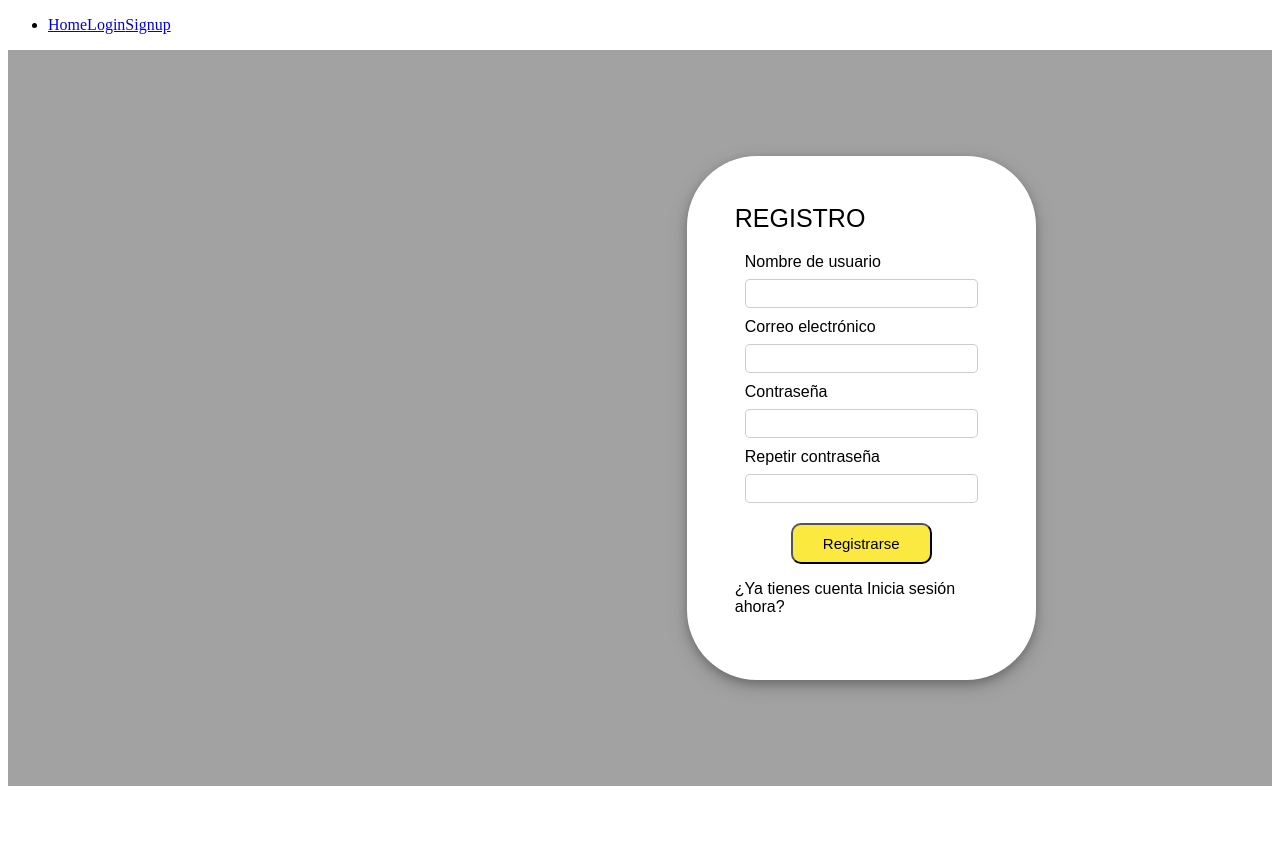
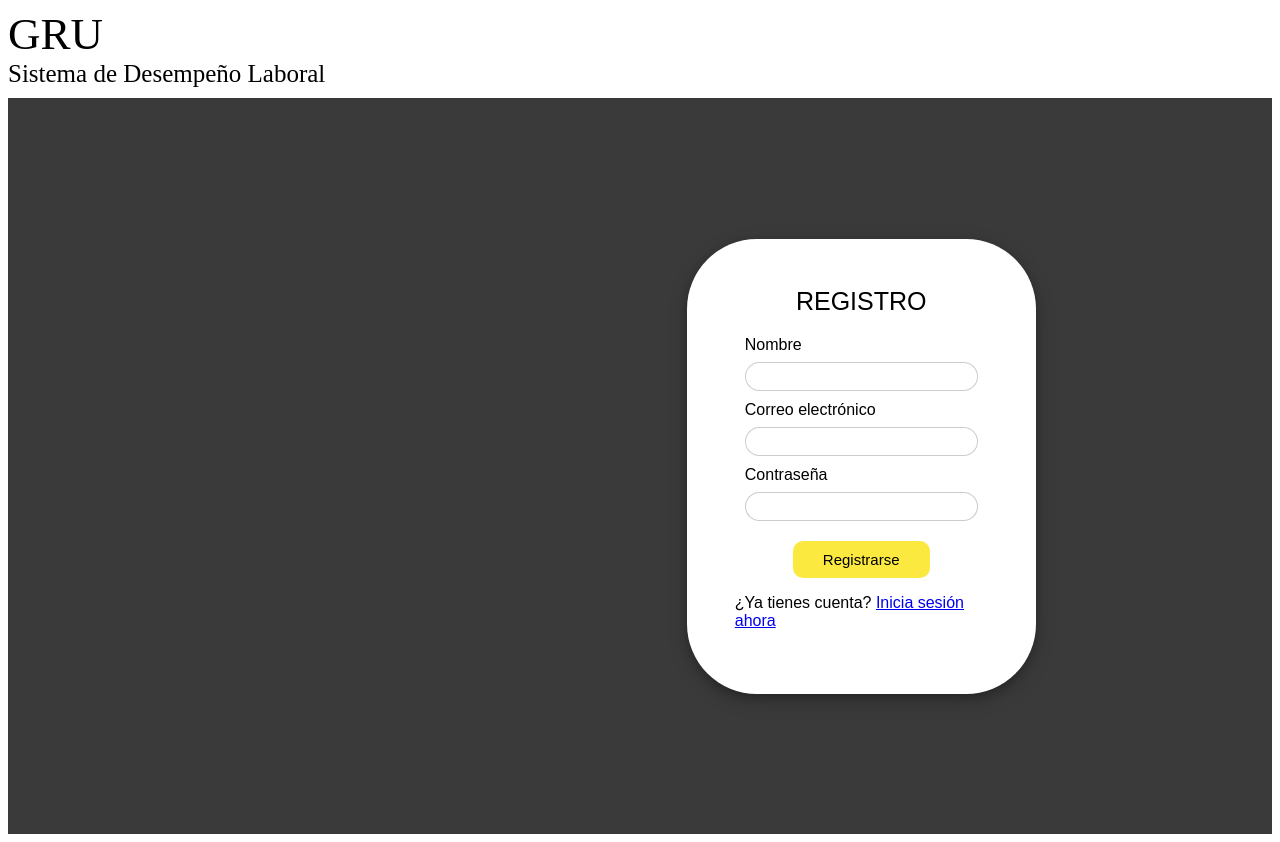
Before and after one commit to jairalejandro000/GRU, a React (Create React App) app: page /auth/signup in a window 1280 px wide. Before the commit the page ends 800 px from the top, so only its background shows below. Built offline with nearby package versions, Linux system fonts and the light colour scheme.

Commit message:
registro

```diff
--- a/src/components/navBar.js
+++ b/src/components/navBar.js
@@ -2,7 +2,11 @@ import { NavLink } from 'react-router-dom';
 
 export default function navBar(){
     return(
-        <div>
+        <div className="navBar">
+            <div className="nombreApp">GRU <div className="nombreNav">Sistema de Desempeño Laboral</div></div>
+        </div>
+
+        /* <div>
             <ul>
                 <li>
                     <NavLink to='/'>Home</NavLink>
@@ -10,6 +14,6 @@ export default function navBar(){
                     <NavLink to='/auth/signup'>Signup</NavLink>
                 </li>
             </ul>
-        </div>
+        </div> */
     )
 }
--- a/src/pages/auth/login.js
+++ b/src/pages/auth/login.js
@@ -21,7 +21,7 @@ export default function Login(){
           .then(res => {
             console.log(res);
             if(res.data.status === true && res.data.msg === "Hecho!"){
-                navigate('/auth/signup')
+                navigate('/panel/panel')
             }
           })
           //setIsSubmitted(true);
@@ -58,7 +58,7 @@ export default function Login(){
                 <div className="title">INICIO DE SESIÓN</div>
                 {renderForm}
                 <br/>
-                <p onClick={() => navigate.push('/')}>¿No tienes cuenta Regístrate ahora?</p>
+                <p>¿No tienes cuenta? <a href="/auth/signup">Regístrate ahora</a></p>
             </div>
         </div>
     );
--- a/src/pages/auth/signup.js
+++ b/src/pages/auth/signup.js
@@ -1,5 +1,6 @@
 import React, { useState } from "react";
 import {Navigate, useNavigate} from 'react-router-dom';
+import axios from 'axios';
 
 import './../../styles.css';
 
@@ -21,25 +22,47 @@ export default function Sigup(){
         uname: "invalid username",
         pass: "invalid password"
     };
+    const [values, setValues] = React.useState({
+        name: "",
+        email: "",
+        password: "",
+      });
     const handleSubmit = (event) => {
         //Prevent page reload
         event.preventDefault();
-        var { uname, pass } = document.forms[0];
+        //var { uname, pass } = document.forms[0];
         // Find user login info
-        const userData = database.find((user) => user.username === uname.value);
+        // const userData = database.find((user) => user.username === uname.value);
         // Compare user info
-        if (userData) {
-            if (userData.password !== pass.value) {
+        // if (userData) {
+            // if (userData.password !== pass.value) {
                 // Invalid password
-                setErrorMessages({ name: "pass", message: errors.pass });
-            }else {
-                setIsSubmitted(true);
+                //setErrorMessages({ name: "pass", message: errors.pass });
+            // }else {
+                //setIsSubmitted(true);
+            //}
+        //}else {
+            // Username not found
+            //setErrorMessages({ name: "uname", message: errors.uname });
+        //}
+        axios.post(`http://127.0.0.1:8000/api/auth/signup`, values)
+          .then(res => {
+            console.log(res);
+            if(res.data.status === true && res.data.msg === "Hecho!"){
+                navigate('/panel/panel')
             }
-        }else {
-            // Username not found
-            setErrorMessages({ name: "uname", message: errors.uname });
-        }
+          })
+
     };
+    function handleChange(evt) {
+        const { target } = evt;
+        const { name, value } = target;
+        const newValues = {
+          ...values,
+          [name]: value,
+        };
+        setValues(newValues);
+      }
     // Generate JSX code for error message
     const renderErrorMessage = (name) =>
         name === errorMessages.name && (
@@ -50,20 +73,16 @@ export default function Sigup(){
         <div className="form">
             <form onSubmit={handleSubmit}>
                 <div className="input-container">
-                    <label>Nombre de usuario</label>
-                    <input type="text" name="uname"  />
+                    <label>Nombre</label>
+                    <input type="text" name="username" onChange={handleChange} required/>
                 </div>
                 <div className="input-container">
                     <label>Correo electrónico</label>
-                    <input type="text" name="uname"  />
+                    <input type="email" name="email" onChange={handleChange} required/>
                 </div>
                 <div className="input-container">
                     <label>Contraseña</label>
-                    <input type="text" name="uname"  />
-                </div>
-                <div className="input-container">
-                    <label>Repetir contraseña</label>
-                    <input type="text" name="uname"  />
+                    <input type="password" name="password" onChange={handleChange} required/>
                 </div>
                 <div className="button-container">
                     <input type="submit" value="Registrarse"/>
@@ -76,7 +95,7 @@ export default function Sigup(){
             <div className="signup-form">
                 <div className="title">REGISTRO</div>
                 {isSubmitted ? <Navigate to="/" /> : renderForm}
-                <p onClick={() => navigate.push('/')}>¿Ya tienes cuenta Inicia sesión ahora?</p>
+                <p>¿Ya tienes cuenta? <a href="/auth/login">Inicia sesión ahora</a></p>
             </div>
         </div>
     );
--- a/src/styles.css
+++ b/src/styles.css
@@ -6,7 +6,7 @@
     flex-direction: column;
     gap: 20px;
     height: 92vh;
-    background-color: rgba(56, 55, 55, 0.463);
+    background-color: rgba(0, 0, 0, 0.773);
   }
 
   input[type="text"],
@@ -14,7 +14,7 @@
   input[type="password"] {
     height: 25px;
     border: 1px solid rgba(0, 0, 0, 0.2);
-    border-radius: 5px;
+    border-radius: 15px;
   }
 
   input[type="submit"] {
@@ -23,6 +23,7 @@
     font-size: 15px;
     color: #000000;
     border-radius: 10px;
+    border-style: none;
     padding: 10px 30px;
   }
 
@@ -70,6 +71,7 @@
   .title {
     font-size: 25px;
     margin-bottom: 20px;
+    text-align: center;
   }
 
   .input-container {
@@ -78,3 +80,12 @@
     gap: 8px;
     margin: 10px;
   }
+
+  .nombreApp {
+    font-size: 45px;
+    margin-bottom: 10px;
+  }
+  .nombreNav {
+    font-size: 25px;
+    margin-bottom: 10px;
+  }
```
Also changed, not shown: 1 other file (tests, documents, lock files or other folders).
